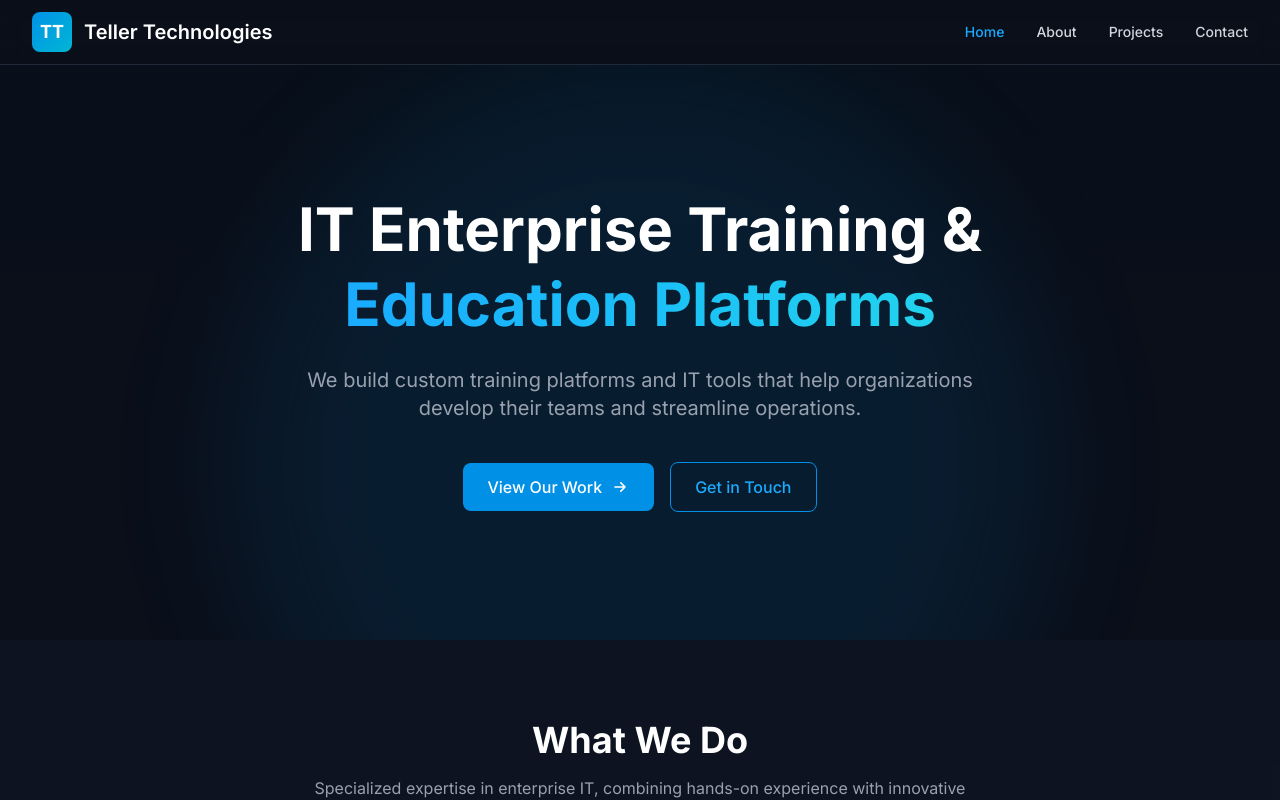
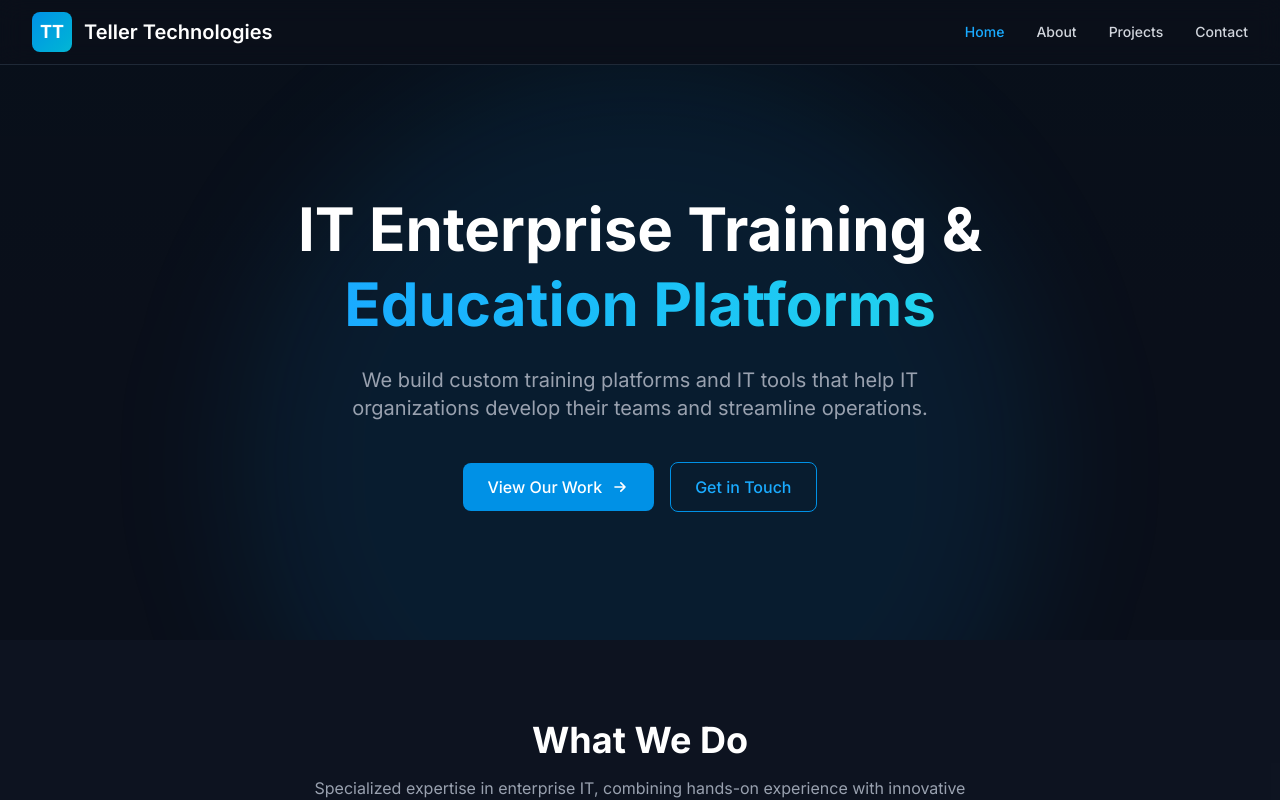
Before and after one commit to jaredt17/website, a SvelteKit app: page / in a window 1280 px wide. Shown: the top 800 px of the page. Built offline with nearby package versions, Linux system fonts and the light colour scheme.

Commit message:
changed wording

```diff
--- a/src/routes/+page.svelte
+++ b/src/routes/+page.svelte
@@ -40,7 +40,7 @@
 			</h1>
 
 			<p class="text-lg sm:text-xl text-gray-400 mb-10 max-w-2xl mx-auto">
-				We build custom training platforms and IT tools that help organizations develop their teams and streamline operations.
+				We build custom training platforms and IT tools that help IT organizations develop their teams and streamline operations.
 			</p>
 
 			<div class="flex flex-col sm:flex-row items-center justify-center gap-4">
--- a/src/routes/about/+page.svelte
+++ b/src/routes/about/+page.svelte
@@ -47,7 +47,7 @@
 				<span class="gradient-text">IT Enterprise</span>
 			</h1>
 			<p class="text-xl text-gray-400 leading-relaxed">
-				Teller Technologies builds training platforms and IT tools that help organizations develop their teams and streamline operations.
+				Teller Technologies builds training platforms and tools that help IT organizations develop their teams and streamline operations.
 			</p>
 		</div>
 	</div>
--- a/src/routes/projects/+page.svelte
+++ b/src/routes/projects/+page.svelte
@@ -5,7 +5,7 @@
 		{
 			name: 'Training Platforms',
 			tagline: 'Enterprise Learning Solutions',
-			description: 'Custom-built training platforms that help organizations develop their teams. We create interactive learning experiences with hands-on labs, progress tracking, and certification preparation.',
+			description: 'Custom-built training platforms that help IT organizations develop their teams. We create interactive learning experiences with hands-on labs, progress tracking, and certification preparation.',
 			features: [
 				'Interactive course delivery systems',
 				'Virtual lab environments',
```
